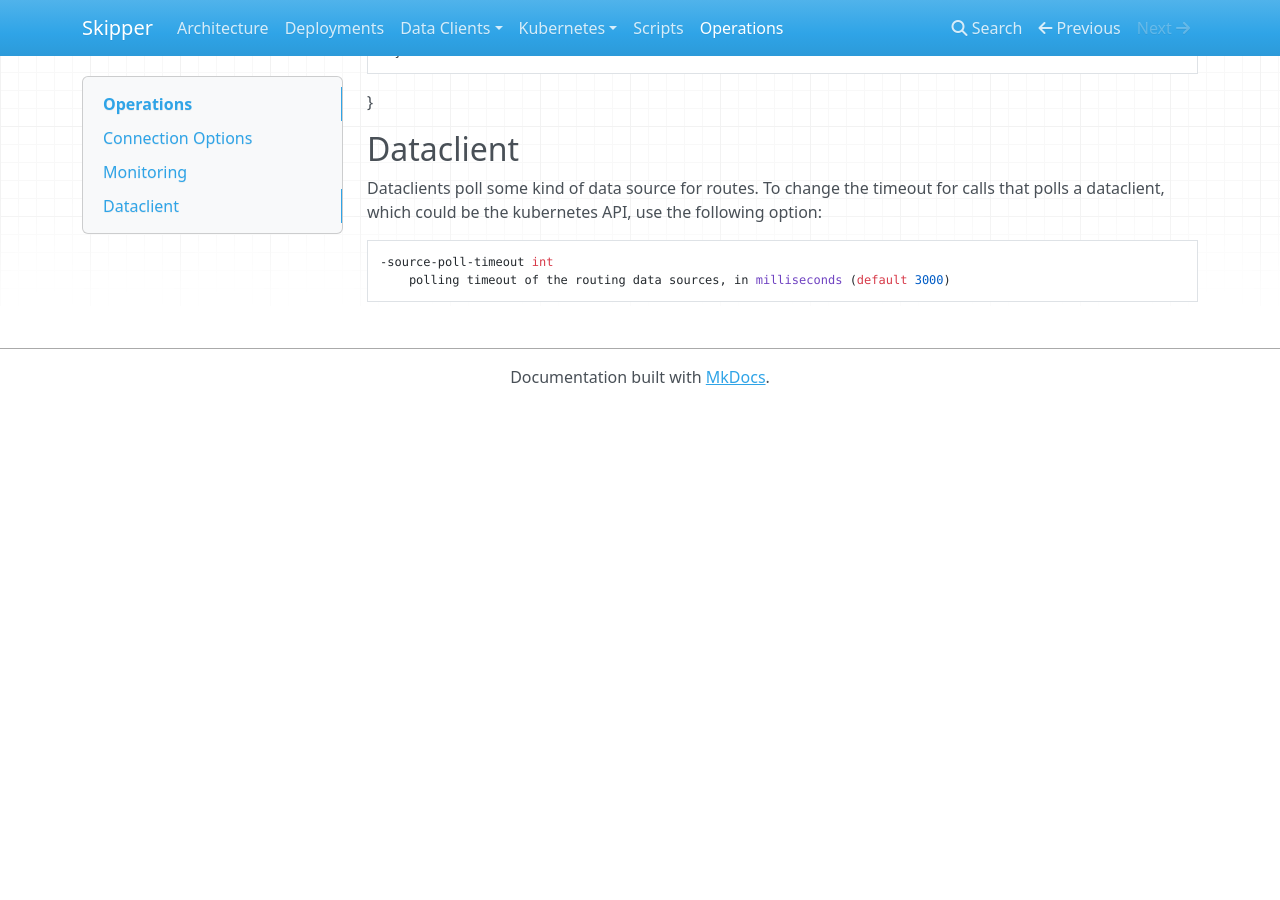
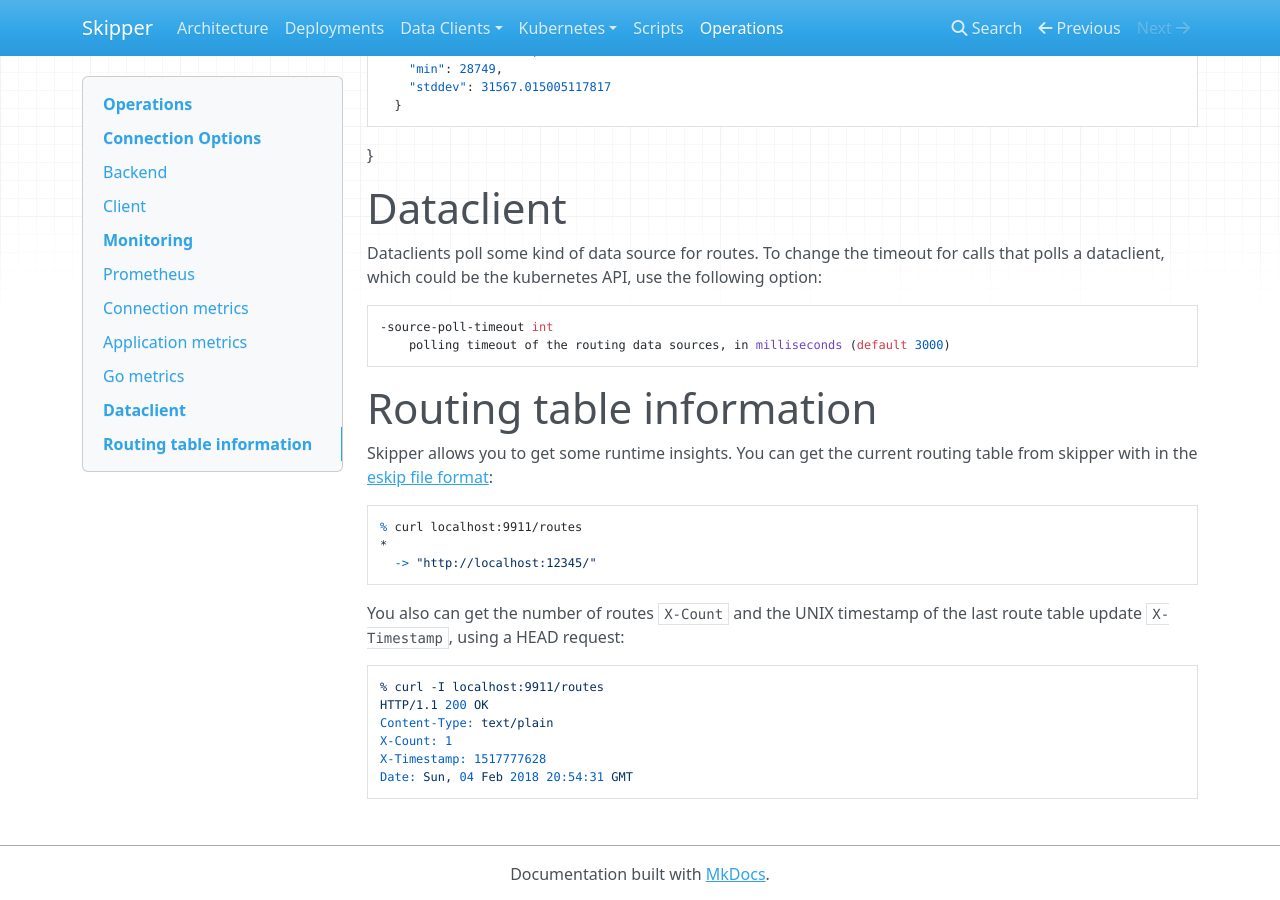
Before and after one commit to zalando/skipper, an MkDocs documentation site: the page built from docs/operations.md, in a window 1280 px wide and 900 px high, scrolled down 6213 px. Built offline with MkDocs 1.6.1, drawn with Linux system fonts in a browser that asks for light colours; nearby versions of some CDN libraries; old or Windows-style settings are respelled for this version of MkDocs; before the commit the page ends 6618 px from its top, so only the background shows below that; some of the changed text lies outside the part shown.

```diff
--- a/docs/operations.md
+++ b/docs/operations.md
@@ -7,7 +7,7 @@
 per instance. Skipper is running with peaks to 45.000 http requests
 per second using multiple instances.
 
-## Connection Options
+# Connection Options
 
 Skipper's connection options are allowing you to set Go's [http.Server](https://golang.org/pkg/net/http/#Server)
 Options on the client side and [http.Transport](https://golang.org/pkg/net/http/#Transport) on the backend side.
@@ -16,7 +16,7 @@
 [this blog post about net http timeouts](https://blog.cloudflare.com/the-complete-guide-to-golang-net-http-timeouts/)
 in order to better understand the impact of these settings.
 
-### Backend
+## Backend
 
 Backend is the side skipper opens a client connection to.
 
@@ -79,7 +79,7 @@
         enables DualStack for backend connections (default true)
 
 
-### Client
+## Client
 
 Client is the side skipper gets incoming calls from.
 Here we can set timeouts in different parts of the http connection.
@@ -120,15 +120,16 @@
         set MaxHeaderBytes for http server connections (default 1048576)
 
 
-## Monitoring
+# Monitoring
 
 Monitoring is one of the most important things you need to run in
 production and skipper has a [godoc page](https://godoc.org/github.com/zalando/skipper)
 for the [metrics package](https://godoc.org/github.com/zalando/skipper/metrics),
 describing options and most keys you will find in the metrics handler
-endpoint. The default is listening on :9911/metrics.
+endpoint. The default is listening on `:9911/metrics`. You can modify
+the listen port with the `-support-listener` flag.
 
-### Prometheus
+## Prometheus
 
 In case you want to get metrics in [Prometheus](https://prometheus.io/) format exposed, use this
 option to enable it:
@@ -138,7 +139,7 @@
 It will return [Prometheus](https://prometheus.io/) metrics on the
 common metrics endpoint :9911/metrics.
 
-### Connection metrics
+## Connection metrics
 
 This option will enable known loadbalancer connections metrics, like
 counters for active and new connections. This feature sets a metrics
@@ -169,7 +170,7 @@
       /* stripped a lot of metrics here */
     }
 
-### Application metrics
+## Application metrics
 
 Application metrics for your proxied applications you can enable with the option:
 
@@ -240,7 +241,7 @@
         use exponentially decaying sample in metrics
 
 
-### Go metrics
+## Go metrics
 
 Metrics from the
 [go runtime memstats](https://golang.org/pkg/runtime/#MemStats)
@@ -348,9 +349,31 @@
       }
    }
 
-## Dataclient
+# Dataclient
 
-Dataclients poll some kind of data source for routes. To change the timeout for calls that polls a dataclient, which could be the kubernetes API, use the following option:
+Dataclients poll some kind of data source for routes. To change the
+timeout for calls that polls a dataclient, which could be the
+kubernetes API, use the following option:
 
     -source-poll-timeout int
         polling timeout of the routing data sources, in milliseconds (default 3000)
+
+# Routing table information
+
+Skipper allows you to get some runtime insights. You can get the
+current routing table from skipper with in the
+[eskip file format](https://godoc.org/github.com/zalando/skipper/eskip):
+
+    % curl localhost:9911/routes
+    *
+      -> "http://localhost:12345/"
+
+You also can get the number of routes `X-Count` and the UNIX timestamp
+of the last route table update `X-Timestamp`, using a HEAD request:
+
+    % curl -I localhost:9911/routes
+    HTTP/1.1 200 OK
+    Content-Type: text/plain
+    X-Count: 1
+    X-Timestamp: 1517777628
+    Date: Sun, 04 Feb 2018 20:54:31 GMT
```
Also changed, not shown: docs/dataclients/kubernetes.md (+22 -11 lines), docs/kubernetes/ingress-controller.md (+9 -3 lines), docs/kubernetes/ingress-usage.md (+96 -55 lines).
